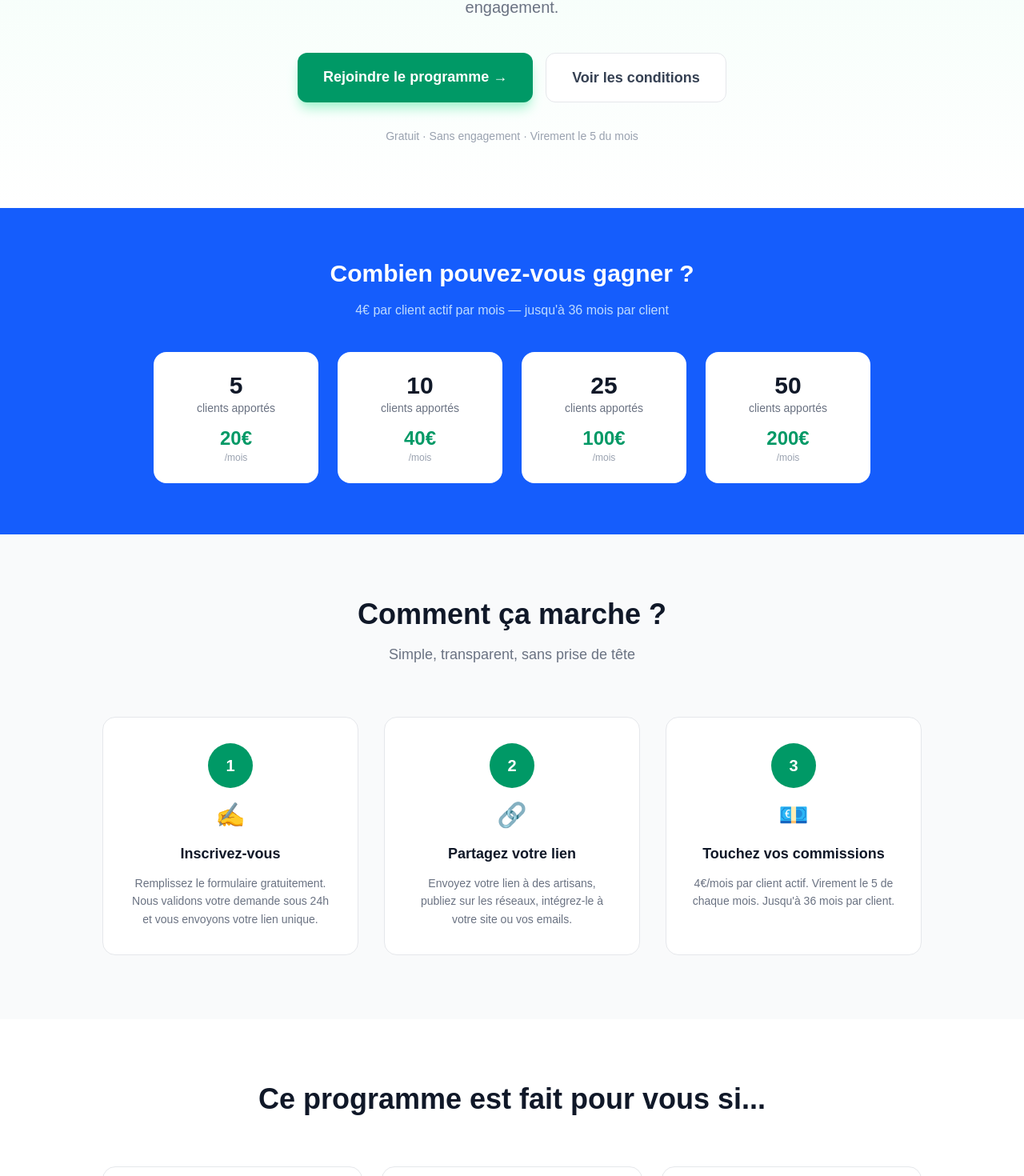
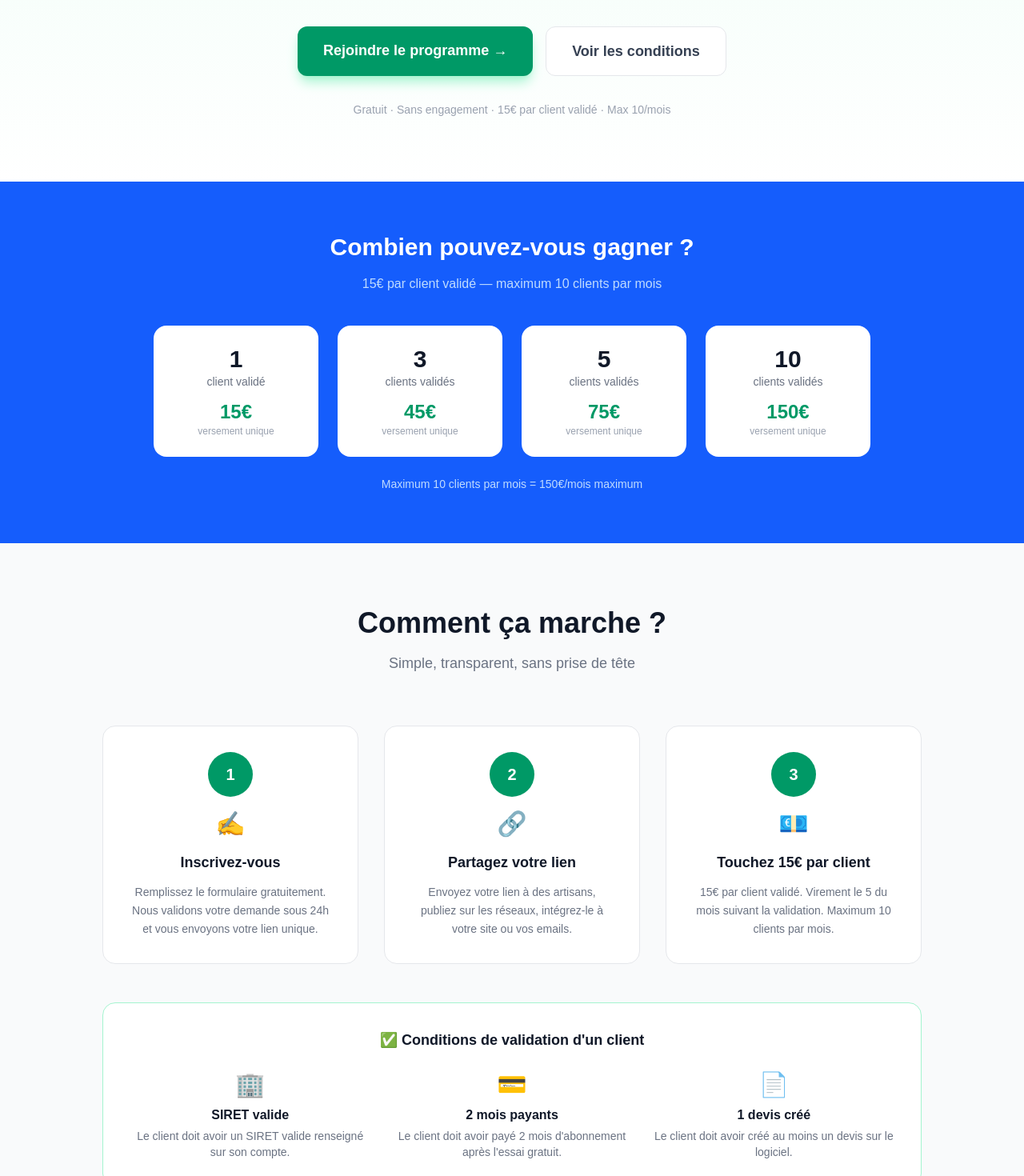
Before and after one commit to marcmasterbet/fairedesdevis, a Next.js app: page /affiliation in a window 1280 px wide. Shown: the part 455-1925 px from the top of the page at 80% size. Built offline with nearby package versions, Linux system fonts and the light colour scheme.

Commit message:
feat: page affiliation 15€ unique + conditions validation + max 10/mois

```diff
--- a/app/affiliation/page.tsx
+++ b/app/affiliation/page.tsx
@@ -5,25 +5,24 @@ export default function Affiliation() {
   const [faqOpen, setFaqOpen] = useState<number | null>(null)
 
   const faqs = [
-    { q: "Comment je reçois mes commissions ?", a: "Chaque mois vous recevez un virement bancaire le 5 du mois pour toutes vos commissions. Dès le premier euro gagné — pas de seuil minimum." },
-    { q: "Combien de temps dure la commission ?", a: "Jusqu'à 36 mois par client. Tant que votre client reste abonné et dans la limite des 36 mois, vous touchez 4€/mois. Si il résilie, la commission s'arrête immédiatement." },
-    { q: "Y a-t-il un nombre maximum de clients à apporter ?", a: "Non, aucune limite ! Plus vous apportez de clients, plus vous gagnez." },
-    { q: "Comment savoir si mes clients se sont inscrits ?", a: "Depuis votre dashboard FaireDesDevis, vous voyez en temps réel vos clients apportés et vos commissions." },
+    { q: "Comment je reçois mes 15€ ?", a: "Une fois votre client validé (SIRET valide + 2 mois payants + 1 devis créé), vous recevez 15€ par virement bancaire le 5 du mois suivant la validation. Dès le premier client — pas de seuil minimum." },
+    { q: "Combien de clients puis-je apporter ?", a: "Maximum 10 clients validés par mois, soit 150€/mois maximum. Les clients au-delà du quota mensuel sont perdus — ils ne sont pas reportés au mois suivant. Il n'y a pas de limite sur le total." },
+    { q: "Quand est-ce qu'un client est considéré validé ?", a: "Un client est validé quand il a : un SIRET valide, 2 mois payants après l'essai gratuit, et au moins 1 devis créé sur le logiciel." },
+    { q: "Comment savoir si mes clients se sont inscrits ?", a: "Depuis votre dashboard FaireDesDevis, vous voyez en temps réel vos clients apportés et leur statut de validation." },
     { q: "Est-ce que je dois être client FaireDesDevis ?", a: "Non ! Vous pouvez être apporteur sans être abonné. Mais nous recommandons de tester le produit pour mieux le recommander." },
-    { q: "Quand est-ce que je reçois ma première commission ?", a: "Dès qu'un de vos clients paye son premier mois abonné — soit 30 jours après son inscription. Le virement tombe le 5 du mois suivant." },
     { q: "Un client peut-il avoir plusieurs apporteurs ?", a: "Non. Un seul apporteur par client — celui dont le lien a été cliqué en premier. C'est irrévocable et automatique." },
+    { q: "Les 15€ sont-ils imposables ?", a: "Oui. Les commissions constituent des revenus imposables que vous devez déclarer selon votre situation fiscale (particulier, auto-entrepreneur, société)." },
   ]
 
   const etapes = [
     { num: "1", titre: "Inscrivez-vous", desc: "Remplissez le formulaire gratuitement. Nous validons votre demande sous 24h et vous envoyons votre lien unique.", icon: "✍️" },
     { num: "2", titre: "Partagez votre lien", desc: "Envoyez votre lien à des artisans, publiez sur les réseaux, intégrez-le à votre site ou vos emails.", icon: "🔗" },
-    { num: "3", titre: "Touchez vos commissions", desc: "4€/mois par client actif. Virement le 5 de chaque mois. Jusqu'à 36 mois par client.", icon: "💶" },
+    { num: "3", titre: "Touchez 15€ par client", desc: "15€ par client validé. Virement le 5 du mois suivant la validation. Maximum 10 clients par mois.", icon: "💶" },
   ]
 
   return (
     <main className="min-h-screen bg-white">
 
-      {/* Header */}
       <header className="sticky top-0 z-50 bg-white border-b border-gray-100 px-6 py-4">
         <div className="max-w-6xl mx-auto flex justify-between items-center">
           <a href="/" className="text-xl font-bold text-blue-600">FaireDesDevis</a>
@@ -51,10 +50,10 @@ export default function Affiliation() {
             🤝 Programme Apporteurs d'affaires — FaireDesDevis
           </div>
           <h1 className="text-4xl md:text-6xl font-bold text-gray-900 mb-6 leading-tight">
-            Gagnez <span className="text-emerald-600">4€/mois</span><br/>par client apporté
+            Gagnez <span className="text-emerald-600">15€</span><br/>par client apporté
           </h1>
           <p className="text-xl text-gray-500 mb-10 max-w-2xl mx-auto leading-relaxed">
-            Recommandez FaireDesDevis aux artisans de votre réseau et touchez une commission récurrente jusqu'à 36 mois par client. Sans limite, sans engagement.
+            Recommandez FaireDesDevis aux artisans de votre réseau et touchez 15€ par client validé. Versement unique, sans abonnement, sans prise de tête.
           </p>
           <div className="flex flex-col sm:flex-row gap-4 justify-center mb-8">
             <a href="/affiliation/rejoindre" className="bg-emerald-600 text-white px-8 py-4 rounded-xl text-lg font-bold hover:bg-emerald-700 transition shadow-lg shadow-emerald-200">
@@ -64,7 +63,7 @@ export default function Affiliation() {
               Voir les conditions
             </a>
           </div>
-          <p className="text-gray-400 text-sm">Gratuit · Sans engagement · Virement le 5 du mois</p>
+          <p className="text-gray-400 text-sm">Gratuit · Sans engagement · 15€ par client validé · Max 10/mois</p>
         </div>
       </section>
 
@@ -72,22 +71,23 @@ export default function Affiliation() {
       <section className="py-16 px-6 bg-blue-600">
         <div className="max-w-4xl mx-auto text-center text-white">
           <h2 className="text-3xl font-bold mb-4">Combien pouvez-vous gagner ?</h2>
-          <p className="text-blue-200 mb-10">4€ par client actif par mois — jusqu'à 36 mois par client</p>
+          <p className="text-blue-200 mb-10">15€ par client validé — maximum 10 clients par mois</p>
           <div className="grid grid-cols-2 md:grid-cols-4 gap-6">
             {[
-              { clients: 5, gain: '20€', label: '/mois' },
-              { clients: 10, gain: '40€', label: '/mois' },
-              { clients: 25, gain: '100€', label: '/mois' },
-              { clients: 50, gain: '200€', label: '/mois' },
+              { clients: 1, gain: '15€' },
+              { clients: 3, gain: '45€' },
+              { clients: 5, gain: '75€' },
+              { clients: 10, gain: '150€' },
             ].map((s, i) => (
               <div key={i} className="bg-white rounded-2xl p-6 text-center">
                 <p className="text-3xl font-bold text-gray-900">{s.clients}</p>
-                <p className="text-sm text-gray-500 mb-3">clients apportés</p>
+                <p className="text-sm text-gray-500 mb-3">client{s.clients > 1 ? 's' : ''} validé{s.clients > 1 ? 's' : ''}</p>
                 <p className="text-2xl font-bold text-emerald-600">{s.gain}</p>
-                <p className="text-xs text-gray-400">{s.label}</p>
+                <p className="text-xs text-gray-400">versement unique</p>
               </div>
             ))}
           </div>
+          <p className="text-blue-200 text-sm mt-6">Maximum 10 clients par mois = 150€/mois maximum</p>
         </div>
       </section>
 
@@ -110,6 +110,24 @@ export default function Affiliation() {
               </div>
             ))}
           </div>
+
+          {/* Conditions de validation */}
+          <div className="mt-12 bg-white rounded-2xl border border-emerald-200 p-8">
+            <h3 className="font-bold text-gray-900 text-lg mb-6 text-center">✅ Conditions de validation d'un client</h3>
+            <div className="grid grid-cols-1 md:grid-cols-3 gap-6">
+              {[
+                { icon: '🏢', titre: 'SIRET valide', desc: 'Le client doit avoir un SIRET valide renseigné sur son compte.' },
+                { icon: '💳', titre: '2 mois payants', desc: 'Le client doit avoir payé 2 mois d\'abonnement après l\'essai gratuit.' },
+                { icon: '📄', titre: '1 devis créé', desc: 'Le client doit avoir créé au moins un devis sur le logiciel.' },
+              ].map((c, i) => (
+                <div key={i} className="text-center">
+                  <p className="text-3xl mb-2">{c.icon}</p>
+                  <p className="font-semibold text-gray-900 mb-1">{c.titre}</p>
+                  <p className="text-gray-500 text-sm">{c.desc}</p>
+                </div>
+              ))}
+            </div>
+          </div>
         </div>
       </section>
 
@@ -121,12 +139,12 @@ export default function Affiliation() {
           </div>
           <div className="grid grid-cols-1 md:grid-cols-2 lg:grid-cols-3 gap-6">
             {[
-              { icon: "🧮", titre: "Expert-comptable", desc: "Vous avez des clients artisans et indépendants qui font des devis. Recommandez-leur FaireDesDevis et gagnez sur chaque abonnement." },
+              { icon: "🧮", titre: "Expert-comptable", desc: "Vous avez des clients artisans et indépendants qui font des devis. Recommandez-leur FaireDesDevis et touchez 15€ par client inscrit." },
               { icon: "🏗️", titre: "Fournisseur matériaux", desc: "Vos clients artisans ont besoin d'outils pro. Intégrez notre programme à votre offre et créez une source de revenus additionnelle." },
               { icon: "📱", titre: "Créateur de contenu", desc: "Vous avez une audience d'artisans ou d'indépendants sur YouTube, Instagram ou TikTok ? Partagez votre lien et monétisez." },
-              { icon: "🏢", titre: "Groupement pro", desc: "CAPEB, FFB, chambres de métiers — proposez FaireDesDevis à vos adhérents et touchez une commission sur chaque inscription." },
+              { icon: "🏢", titre: "Groupement pro", desc: "CAPEB, FFB, chambres de métiers — proposez FaireDesDevis à vos adhérents et touchez 15€ par inscription validée." },
               { icon: "💼", titre: "Consultant", desc: "Vous accompagnez des artisans ou des PME ? Ajoutez FaireDesDevis à votre catalogue d'outils recommandés." },
-              { icon: "🤝", titre: "Tout le monde", desc: "Vous connaissez des artisans, plombiers, électriciens, menuisiers ? Partagez simplement votre lien et gagnez des commissions." },
+              { icon: "🤝", titre: "Tout le monde", desc: "Vous connaissez des artisans, plombiers, électriciens, menuisiers ? Partagez simplement votre lien et gagnez 15€ par client validé." },
             ].map((p, i) => (
               <div key={i} className="bg-white rounded-2xl p-6 border border-gray-200 hover:border-emerald-300 hover:shadow-md transition">
                 <p className="text-3xl mb-4">{p.icon}</p>
@@ -146,9 +164,9 @@ export default function Affiliation() {
           </div>
           <div className="grid grid-cols-1 md:grid-cols-2 gap-6">
             {[
-              { icon: "♾️", titre: "Commission récurrente", desc: "Contrairement à une commission unique, vous touchez 4€ chaque mois jusqu'à 36 mois par client. Un client fidèle = des revenus passifs durables." },
-              { icon: "📊", titre: "Dashboard en temps réel", desc: "Suivez vos clients apportés et vos commissions directement depuis votre dashboard FaireDesDevis." },
-              { icon: "💸", titre: "Virement le 5 du mois", desc: "Vos commissions sont versées le 5 de chaque mois par virement bancaire. Dès le premier euro — pas de seuil minimum." },
+              { icon: "💶", titre: "15€ par client — versement unique", desc: "Simple et lisible. Pas de calcul complexe — 15€ par client validé, versés le 5 du mois suivant la validation." },
+              { icon: "📊", titre: "Dashboard en temps réel", desc: "Suivez vos clients apportés et leur statut de validation directement depuis votre dashboard FaireDesDevis." },
+              { icon: "💸", titre: "Dès le 1er client", desc: "Pas de seuil minimum. Votre 1er client validé = 15€ virés sur votre compte le 5 du mois suivant." },
               { icon: "🚀", titre: "Produit qui se vend tout seul", desc: "FaireDesDevis résout un vrai problème des artisans. Pas besoin de forcer — montrez-le une fois et les artisans adhèrent naturellement." },
               { icon: "🎯", titre: "Marché immense", desc: "3 millions d'artisans en France font des devis manuellement. La cible est immense et peu exploitée par la concurrence." },
               { icon: "🤝", titre: "Support dédié", desc: "Une question ? Nous répondons sous 24h. Vous n'êtes pas seul — on vous aide à réussir car votre succès est le nôtre." },
@@ -201,11 +219,11 @@ export default function Affiliation() {
       <section className="py-20 px-6 bg-emerald-600 text-center">
         <div className="max-w-2xl mx-auto">
           <h2 className="text-3xl md:text-4xl font-bold text-white mb-4">Prêt à gagner des commissions ?</h2>
-          <p className="text-emerald-100 text-lg mb-8">Rejoignez notre programme gratuitement et commencez à gagner dès votre premier client apporté</p>
+          <p className="text-emerald-100 text-lg mb-8">Rejoignez notre programme gratuitement et touchez 15€ dès votre premier client validé</p>
           <a href="/affiliation/rejoindre" className="inline-block bg-white text-emerald-700 px-10 py-4 rounded-xl text-lg font-bold hover:bg-emerald-50 transition">
             Devenir apporteur gratuitement →
           </a>
-          <p className="text-emerald-200 text-sm mt-4">Gratuit · Sans engagement · 4€/mois · Virement le 5 du mois</p>
+          <p className="text-emerald-200 text-sm mt-4">Gratuit · Sans engagement · 15€ par client · Max 10/mois</p>
         </div>
       </section>
 
```
